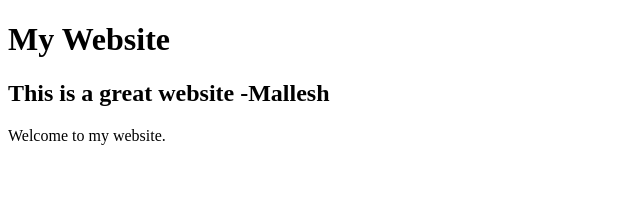
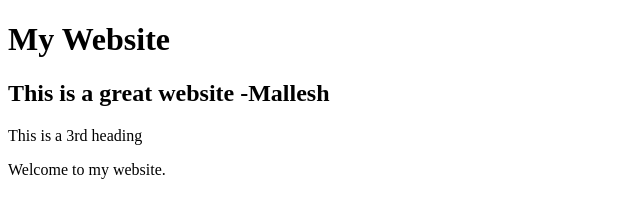
Before and after one commit to malleshkolipaka/myfirstproject, a plain HTML site: page Index.html in a window 1280 px wide. Shown: the whole page, without its empty margins (0-640 px from the left). Drawn offline with Linux system fonts and the light colour scheme.

Commit message:
3rd commit

```diff
--- a/Index.html
+++ b/Index.html
@@ -4,6 +4,7 @@
 
 <h1>My Website</h1>
 <h2>This is a great website -Mallesh</h2>
+</h3> This is a 3rd heading</h3>
 <p>Welcome to my website.</p>
 
 </body>
```
